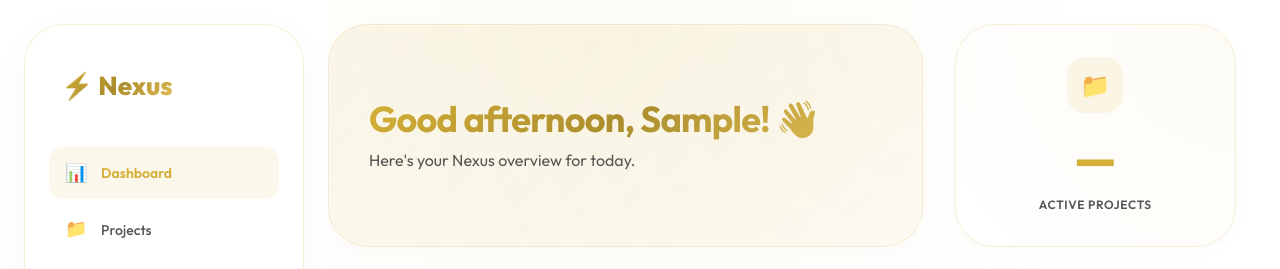
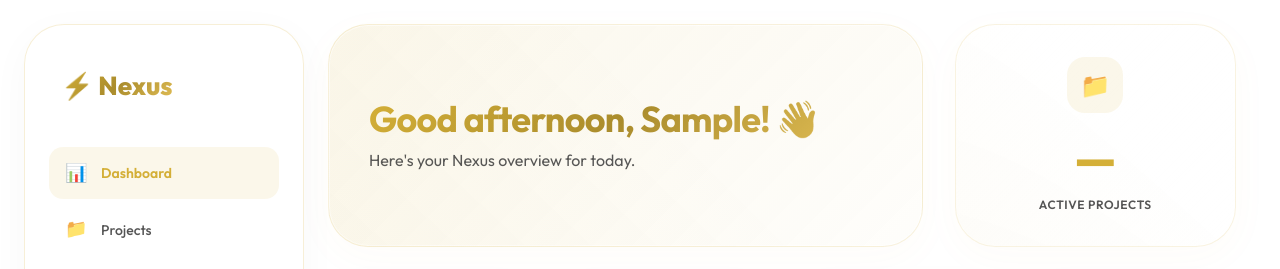
Before and after one commit to bnishtha833/Ethara-project, a plain HTML site: page frontend/dashboard.html in a window 1280 px wide. Shown: the top 269 px of the page. Drawn offline with Linux system fonts and the light colour scheme; no server answers; sample sign-in values are in the browser's storage.

Commit message:
Add animated mesh gradient theme

```diff
--- a/frontend/css/style.css
+++ b/frontend/css/style.css
@@ -47,11 +47,30 @@
 
 body {
   font-family: 'Outfit', sans-serif;
-  background: var(--bg);
+  background:
+    radial-gradient(at 0% 0%, hsla(45, 63%, 52%, 0.05) 0px, transparent 50%),
+    radial-gradient(at 100% 0%, hsla(45, 63%, 52%, 0.03) 0px, transparent 50%),
+    radial-gradient(at 100% 100%, hsla(45, 63%, 52%, 0.05) 0px, transparent 50%),
+    radial-gradient(at 0% 100%, hsla(45, 63%, 52%, 0.03) 0px, transparent 50%),
+    #ffffff;
+  background-attachment: fixed;
   color: var(--text);
   min-height: 100vh;
   line-height: 1.6;
   overflow-x: hidden;
+  position: relative;
+}
+body::before {
+  content: '';
+  position: fixed; top: 0; left: 0; width: 100%; height: 100%;
+  background: radial-gradient(circle at 50% 50%, rgba(212,175,55,0.02), transparent 70%);
+  z-index: -1;
+  animation: pulseGradient 15s ease infinite alternate;
+}
+@keyframes pulseGradient {
+  0% { transform: scale(1) translate(0, 0); }
+  50% { transform: scale(1.2) translate(5%, 5%); }
+  100% { transform: scale(1) translate(-5%, -2%); }
 }
 
 /* ── Scrollbar ── */
@@ -87,9 +106,7 @@
 .main-content {
   margin-left: 328px; /* 24px + 280px + 24px */
   flex: 1; padding: 24px 44px 40px 0; min-height: 100vh;
-  background: radial-gradient(ellipse at 30% 0%, rgba(212,175,55,0.05) 0%, transparent 50%),
-              radial-gradient(ellipse at 80% 100%, rgba(212,175,55,0.03) 0%, transparent 50%),
-              var(--bg);
+  background: transparent;
 }
 
 /* ── Bento Grid & Glass Card ── */
@@ -118,15 +135,15 @@
 .bento-row-4 { grid-row: span 4; }
 
 .glass-card, .bento-card {
-  background: rgba(255, 255, 255, 0.7);
-  backdrop-filter: blur(30px);
-  border: 1px solid var(--glass-border);
-  border-radius: 40px; /* More premium rounded corners */
+  background: linear-gradient(135deg, rgba(255, 255, 255, 0.8), rgba(255, 255, 255, 0.4));
+  backdrop-filter: blur(40px);
+  border: 1px solid rgba(212, 175, 55, 0.15);
+  border-radius: 40px;
   padding: 32px;
   transition: all 0.5s cubic-bezier(0.23, 1, 0.32, 1);
   box-shadow:
-    0 4px 24px rgba(0, 0, 0, 0.02),
-    inset 0 0 0 1px rgba(255, 255, 255, 0.4);
+    0 10px 40px rgba(212, 175, 55, 0.03),
+    inset 0 0 0 1px rgba(255, 255, 255, 0.6);
   display: flex; flex-direction: column;
   position: relative;
   overflow: hidden;
@@ -134,7 +151,7 @@
 .bento-card::before {
   content: '';
   position: absolute; inset: 0;
-  background: radial-gradient(circle at top right, rgba(212,175,55,0.05), transparent);
+  background: linear-gradient(45deg, rgba(212,175,55,0.03), transparent 60%);
   pointer-events: none;
 }
 .bento-card:hover, .glass-card:hover {
```
